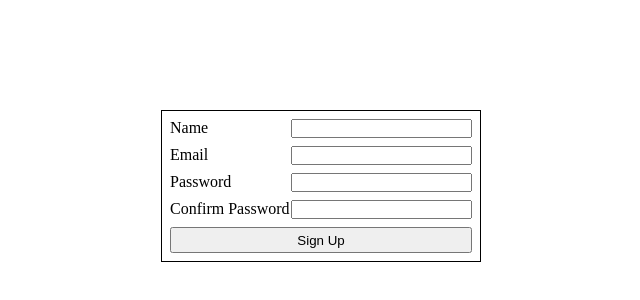
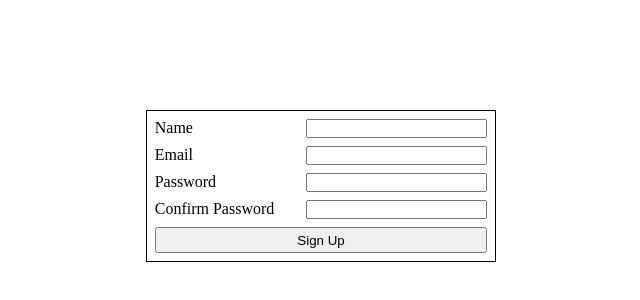
Before and after one commit to kosst-p/housing_and_communal_services, a React app in the folder client/: page / in a window 1280 px wide. Shown: the part 214-514 px from the top of the page, without its empty margins (319-959 px from the left). Built offline with nearby package versions, Linux system fonts and the light colour scheme; the HTML template or start-up script is replaced by a standard one.

Commit message:
Update styles for forms and fields.

```diff
--- a/client/src/components/auth-form/login-form/styles.css
+++ b/client/src/components/auth-form/login-form/styles.css
@@ -2,7 +2,6 @@
     display: flex;
     flex-direction: column;
     border: .1rem solid #000;
-    width: 20rem;
     padding: .5rem;
 }
 
--- a/client/src/components/auth-form/sign-up-form/styles.css
+++ b/client/src/components/auth-form/sign-up-form/styles.css
@@ -2,7 +2,6 @@
     display: flex;
     flex-direction: column;
     border: .1rem solid #000;
-    width: 20rem;
     padding: .5rem;
 }
 
--- a/client/src/components/form-field/index.tsx
+++ b/client/src/components/form-field/index.tsx
@@ -25,6 +25,7 @@ export default function FormField( {
                 type={ type }
                 name={ name }
                 onChange={ onChange }
+                className={ styles.control }
             />
         </label>
     );
--- a/client/src/components/form-field/styles.css
+++ b/client/src/components/form-field/styles.css
@@ -5,3 +5,7 @@
     width: 100%;
     cursor: pointer;
 }
+
+.control {
+    margin-left: 2rem;
+}
```
